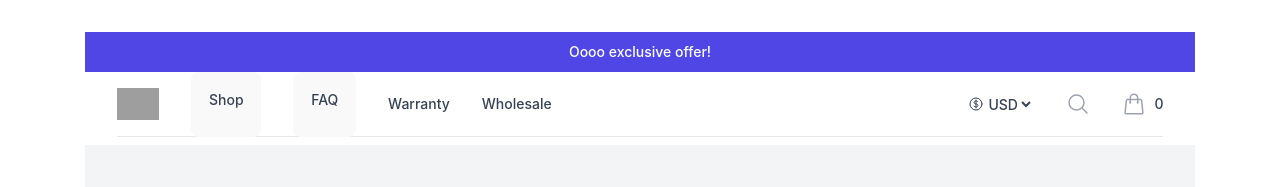
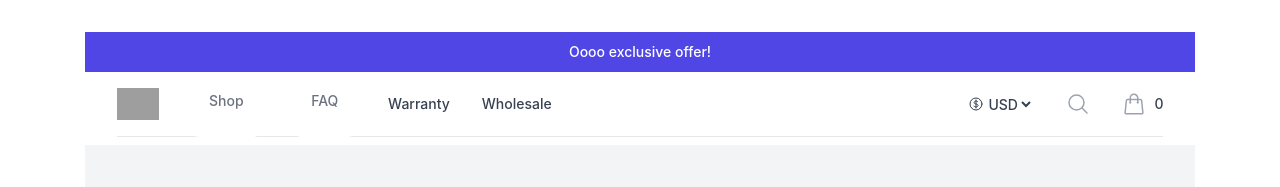
Before and after one commit to fairybones/Acroment, a React (Vite) app in the folder protec-acc/: page / in a window 1280 px wide. Shown: the top 187 px of the page. Built offline with nearby package versions, Linux system fonts and the light colour scheme; grey boxes are pictures that could not be loaded.

Commit message:
homepage ready

```diff
--- a/protec-acc/components/Header/index.jsx
+++ b/protec-acc/components/Header/index.jsx
@@ -315,7 +315,7 @@ export default function Header() {
                   {navigation.categories.map((category) => (
                     <Popover key={category.name} className="flex">
                       <div className="relative flex">
-                        <PopoverButton className="relative z-10 -mb-px flex items-center border-b-2 border-transparent pt-px text-sm font-medium text-gray-700 transition-colors duration-200 ease-out hover:text-gray-800 data-[open]:border-indigo-600 data-[open]:text-indigo-600">
+                        <PopoverButton className="relative z-10 -mb-px flex items-center bg-white border-transparent pt-px text-sm font-medium text-gray-500 transition-colors duration-200 ease-out hover:text-gray-800 data-[open]:border-indigo-600 data-[open]:text-indigo-600">
                           {category.name}
                         </PopoverButton>
                       </div>
```
